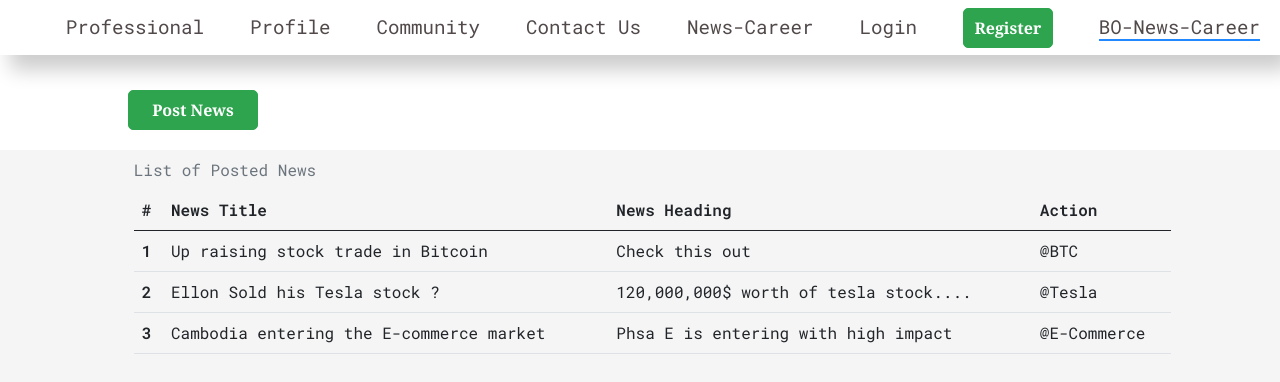
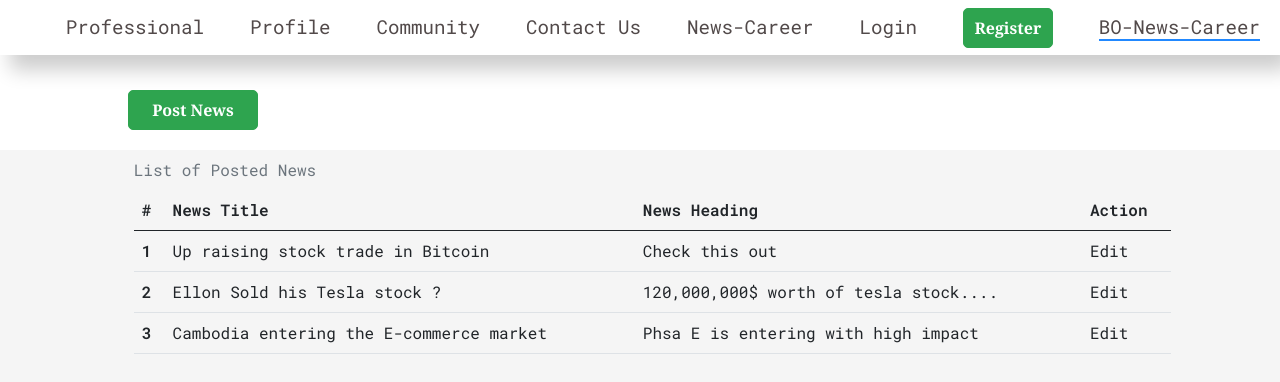
Before and after one commit to visalchrin/Professional, an Angular app: page /BO-NewsCareer in a window 1280 px wide. Shown: the top 382 px of the page. Built offline with nearby package versions, Linux system fonts and the light colour scheme.

Commit message:
modiefied bo news career lsit

```diff
--- a/src/app/components/BO-NewsCareer/BO-newscareer.component.html
+++ b/src/app/components/BO-NewsCareer/BO-newscareer.component.html
@@ -22,19 +22,19 @@
                     <th scope="row">1</th>
                     <td>Up raising stock trade in Bitcoin</td>
                     <td>Check this out</td>
-                    <td>@BTC</td>
+                    <td>Edit</td>
                   </tr>
                   <tr>
                     <th scope="row">2</th>
                     <td>Ellon Sold his Tesla stock ?</td>
                     <td>120,000,000$ worth of tesla stock....</td>
-                    <td>@Tesla</td>
+                    <td>Edit</td>
                   </tr>
                   <tr>
                     <th scope="row">3</th>
                     <td>Cambodia entering the E-commerce market</td>
                     <td>Phsa E is entering with high impact </td>
-                    <td>@E-Commerce</td>
+                    <td>Edit</td>
                   </tr>
                 </tbody>
               </table>
```
